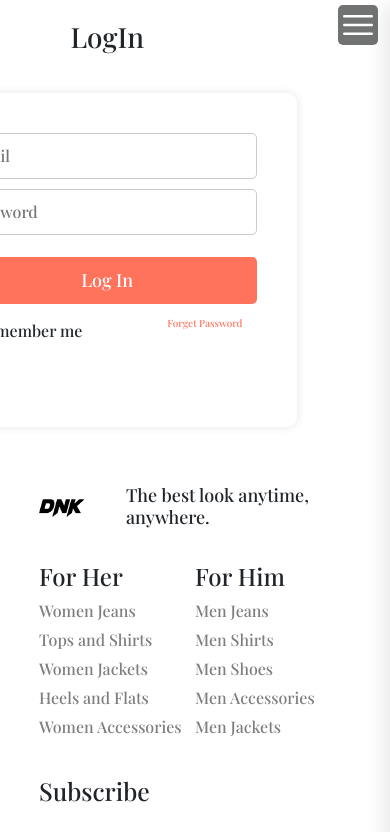
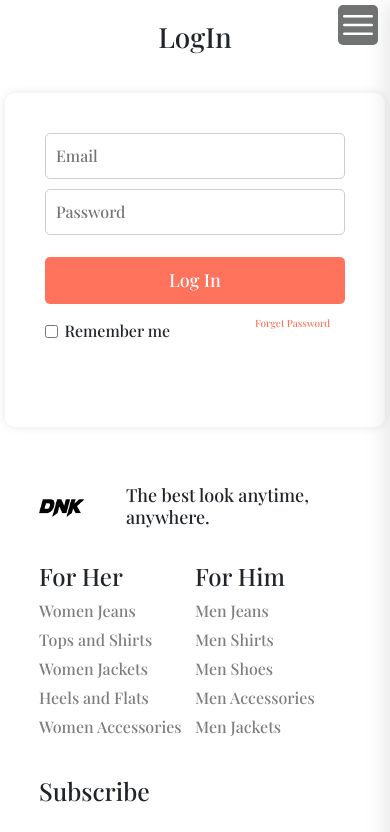
Before and after one commit to ArchanaKumari202068/Shopping_Site, a React (Create React App) app in the folder emart/: page /login in a window 390 px wide. Shown: the top 832 px of the page. Built offline with nearby package versions, Linux system fonts and the light colour scheme.

Commit message:
made login page responsive

```diff
--- a/emart/src/components/Navbar/Login.css
+++ b/emart/src/components/Navbar/Login.css
@@ -108,8 +108,13 @@ button:hover {
     .main_login_page{
         display: flex;
         flex-direction: column;
+        align-items: center;
     }
     #Login_img {
         display: none;
     }
+    #Login_form_container{
+        width: 100%;
+        align-items: center;
+    }
 }
```
